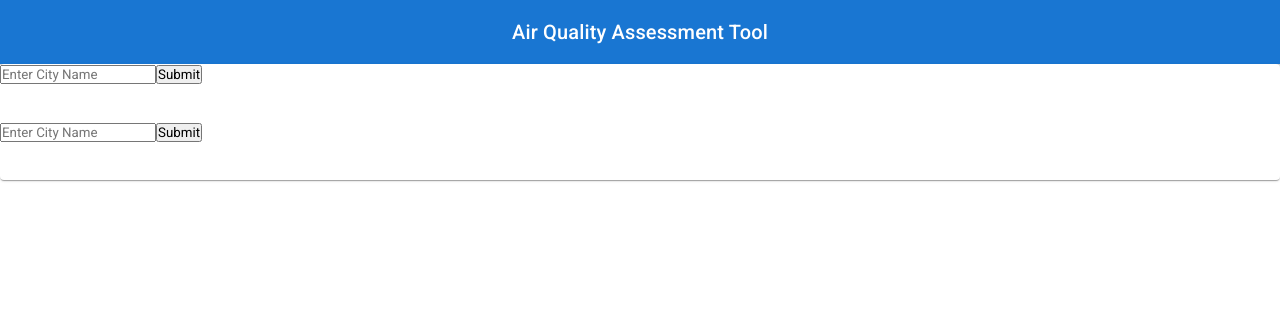
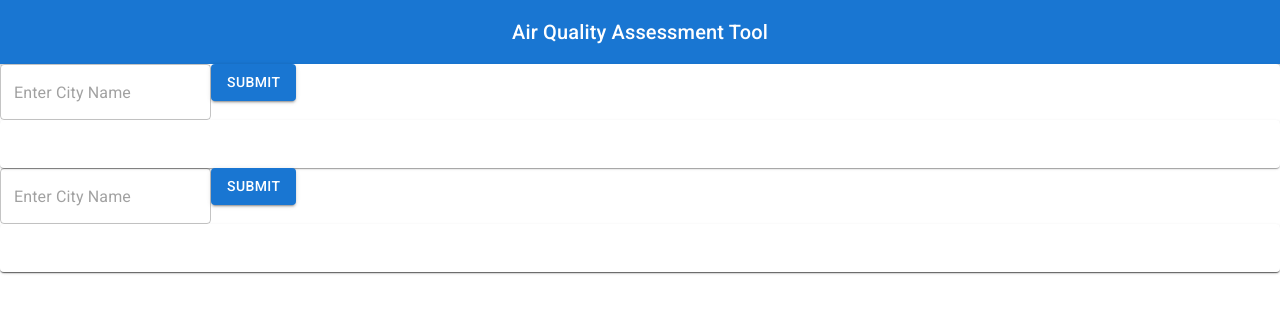
Before and after one commit to gabrielantonia/AirQualityAssessmentTool, a React (Create React App) app in the folder air-quality-assessment-tool/: page / in a window 1280 px wide. Shown: the top 312 px of the page. Built offline with nearby package versions, Linux system fonts and the light colour scheme.

Commit message:
UI updates
Updated elements to MUI equivalents

```diff
--- a/air-quality-assessment-tool/src/components/Form.js
+++ b/air-quality-assessment-tool/src/components/Form.js
@@ -1,7 +1,7 @@
 import React, {useState} from 'react';
 import Result from "./Result";
 import {getCityData} from "../services/Fetch";
-import {Card} from "@mui/material";
+import {Button, Card, TextField} from "@mui/material";
 
 export default function Form() {
     const [result, setResult] = useState({
@@ -25,9 +25,9 @@ export default function Form() {
         setCity(target.value);
     };
 
-    return (<form onSubmit={handleSubmit}>
-            <input value={city} type='text' required={true} placeholder='Enter City Name' onChange={handleChange}/>
-            <button type='submit'> Submit</button>
+    return (<form style={{}} onSubmit={handleSubmit}>
+            <TextField value={city} type={"text"} required={true} placeholder={"Enter City Name"} onChange={handleChange}/>
+            <Button variant={"contained"} type={"submit"}>Submit</Button>
             {result && <Result resultData={result}></Result>}
             {error && <Card>{error}</Card>}
         </form>)
--- a/air-quality-assessment-tool/src/components/Main.js
+++ b/air-quality-assessment-tool/src/components/Main.js
@@ -2,9 +2,9 @@ import {
     Paper
 } from "@mui/material";
 import Form from "./Form";
-
+import  "../App.css";
 export default function MainComponent() {
-    return (<Paper>
+    return (<Paper >
         <Form></Form>
         <Form></Form>
     </Paper>)
--- a/air-quality-assessment-tool/src/components/Result.js
+++ b/air-quality-assessment-tool/src/components/Result.js
@@ -1,4 +1,5 @@
 import {useEffect, useState} from "react";
+import {Card, List, ListItem} from "@mui/material";
 
 export default function ResultComponent({resultData}) {
     const [result, setResult] = useState({
@@ -10,11 +11,16 @@ export default function ResultComponent({resultData}) {
     }, [resultData])
 
     return (
-        <ul>
-            <li>{result.city}</li>
-            <li>{result.country}</li>
-            {result.measurements.map(measure => <li key={measure}>Parameter: {measure.parameter}, Unit: {measure.unit},
-                Value: {measure.value}</li>)}
-        </ul>
+        <Card>
+            <List>
+                <ListItem>{result.city}</ListItem>
+                <ListItem>{result.country}</ListItem>
+                {result.measurements.length > 0 &&
+                    result.measurements.map(measure => <ListItem style={{background: "aqua"}} key={measure}>Parameter: {measure.parameter},
+                        Unit: {measure.unit},
+                        Value: {measure.value}</ListItem>)}
+            </List>
+        </Card>
+
     )
 }
```
